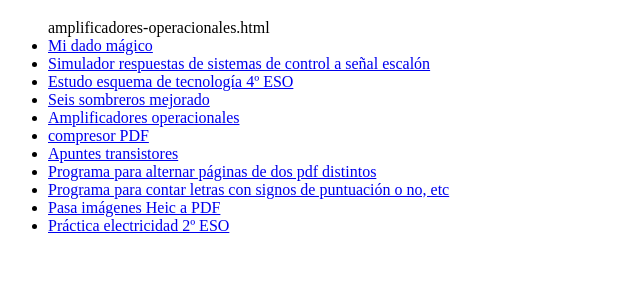
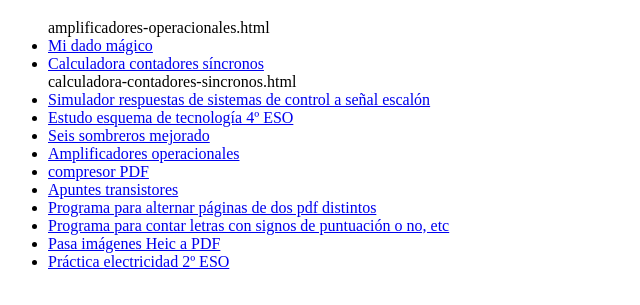
Before and after one commit to PROFEBRENES/aplicacionesprofebrenes, a plain HTML site: page index.html in a window 1280 px wide. Shown: the part 61-366 px from the top of the page, without its empty margins (0-640 px from the left). Drawn offline with Linux system fonts and the light colour scheme.

Commit message:
Add link to calculadora contadores síncronos

```diff
--- a/index.html
+++ b/index.html
@@ -10,6 +10,8 @@
 
     amplificadores-operacionales.html
     <li><a href="dado.html">Mi dado mágico</a></li>
+    <li><a href="calculadora-contadores-sincronos.html">Calculadora contadores síncronos</a></li>
+    calculadora-contadores-sincronos.html
    <li><a href="simulador_respuestas_sistemas_de_control.html">Simulador respuestas de sistemas de control a señal escalón</a></li>
     <li><a href="ESQUEMA4TEC.html">Estudo esquema de tecnología 4º ESO</a></li>
     <li><a href="6sombreros.html">Seis sombreros mejorado</a></li>
```
